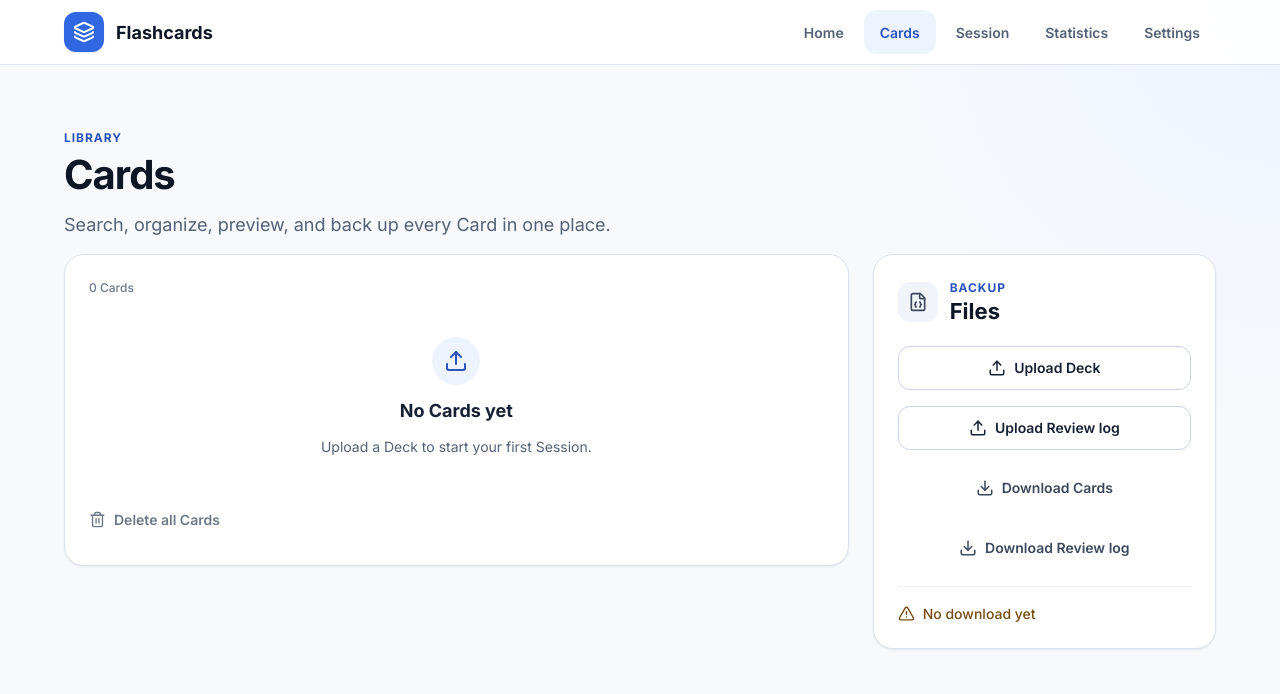
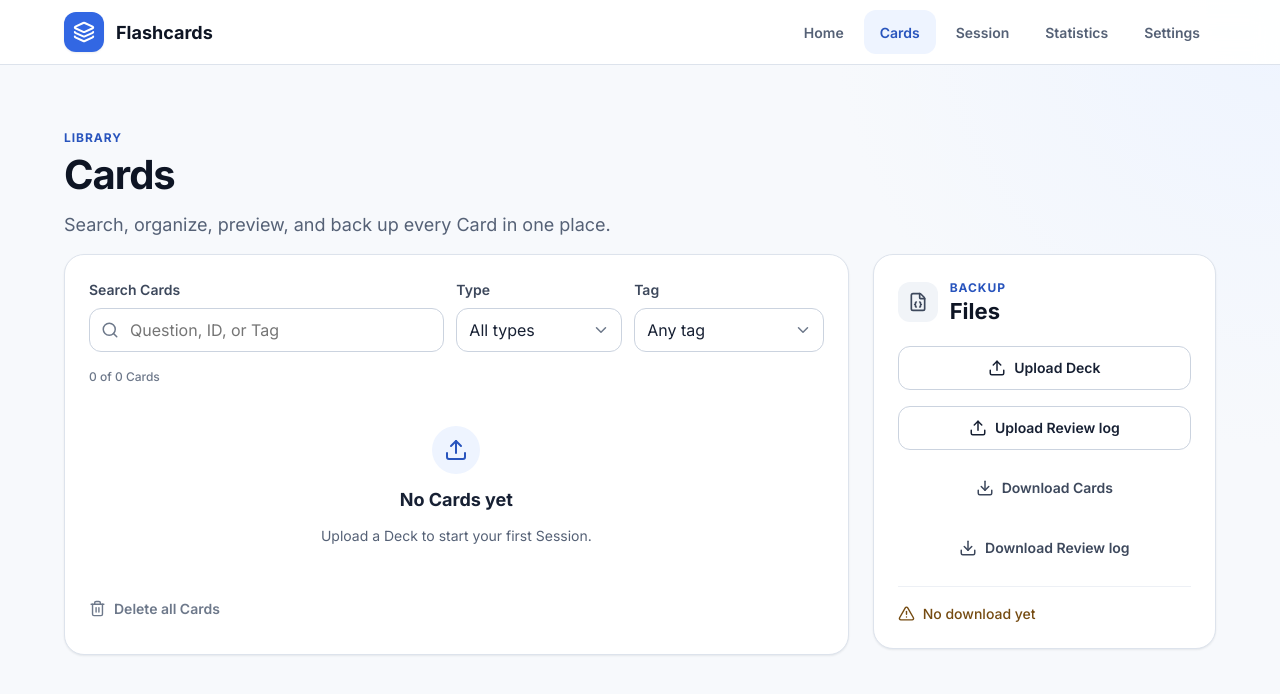
Before and after one commit to albert-schilling/flashcards, a React (Vite) app in the folder apps/web/: page / in a window 1280 px wide. Both pictures are taken after a click on the button "Cards". Shown: the top 694 px of the page. Built offline with nearby package versions, Linux system fonts and the light colour scheme.

Commit message:
behavioural: add search, Type and Tag filters, N of M count and no-match state to the Cards page (#51)
Co-Authored-By: Claude Sonnet 5.5 <noreply@anthropic.com>

```diff
--- a/apps/web/src/CardsPage.tsx
+++ b/apps/web/src/CardsPage.tsx
@@ -1,14 +1,35 @@
-import type { TCard } from "@flashcards/cards";
-import { Trash2 } from "lucide-react";
+import { ZCard, type TCard } from "@flashcards/cards";
+import { Search, Trash2 } from "lucide-react";
 import { useContext, useState, type ReactNode } from "react";
 import { Alert } from "./Alert";
 import { cardTitle } from "./CardView";
 import { EmptyState } from "./EmptyState";
-import { LanguageContext, useText } from "./language.context";
+import { LanguageContext, useText, type TLanguage } from "./language.context";
 import { Modal } from "./Modal";
 import { PageHeading } from "./PageHeading";
+import { Select } from "./Select";
+import { allTags } from "./session.helper";
 
-/** The Cards page: the Library heading, then a panel with the Card count, one row per Card (question or name in the current language, ID, type, all tags, Delete) and Delete all, which asks in a modal first and closes it before deleting. With no Cards the panel shows the empty state. `children` is the second column, beside the list on desktop; App passes the Files panel. App owns the Cards and does the deleting. */
+const cardTypes = ZCard.options.map((option) => option.shape.type.value);
+
+/** Whether the Card matches the search and filters: `query` (trimmed, any case) is in its title as shown in `language`, its ID or one of its tags; `type` and `tag` must match exactly, and "" means any. */
+function matches(
+  card: TCard,
+  query: string,
+  type: string,
+  tag: string,
+  language: TLanguage,
+): boolean {
+  const tags = [...card.tags.domain, ...card.tags.topic];
+  if (type !== "" && card.type !== type) return false;
+  if (tag !== "" && !tags.includes(tag)) return false;
+  const needle = query.trim().toLowerCase();
+  return [cardTitle(card, language), card.id, ...tags].some((value) =>
+    value.toLowerCase().includes(needle),
+  );
+}
+
+/** The Cards page: the Library heading, then a panel with a search and Type and Tag filters, the "N of M Cards" count, one row per Card (question or name in the current language, ID, type, all tags, Delete) and Delete all, which asks in a modal first and closes it before deleting. The filters reset when the Learner leaves the page. With no Cards the panel shows the empty state; with Cards but no match, a "No matching Cards" notice. Delete all counts and deletes every Card, shown or not. `children` is the second column, beside the list on desktop; App passes the Files panel. App owns the Cards and does the deleting. */
 export function CardsPage(props: {
   cards: TCard[];
   onDelete: (id: string) => void;
@@ -18,6 +39,13 @@ export function CardsPage(props: {
   const text = useText();
   const language = useContext(LanguageContext);
   const [confirmingDelete, setConfirmingDelete] = useState(false);
+  const [query, setQuery] = useState("");
+  const [type, setType] = useState("");
+  const [pickedTag, setPickedTag] = useState("");
+  const tags = allTags(props.cards);
+  // A tag that no Card has any more is dropped, so the list is not left empty by a filter the Learner can't see.
+  const tag = tags.includes(pickedTag) ? pickedTag : "";
+  const shown = props.cards.filter((card) => matches(card, query, type, tag, language));
 
   function deleteAll() {
     // Close first, so a failure shows in the page's error and not behind the modal.
@@ -32,14 +60,49 @@ export function CardsPage(props: {
       </div>
       <div className="cards-layout">
         <section className="panel library-panel">
+          <div className="library-toolbar">
+            <label className="field search-field">
+              {text.searchCards}
+              <span className="search-input">
+                <Search size={18} aria-hidden="true" />
+                <input
+                  className="control"
+                  type="search"
+                  value={query}
+                  placeholder={text.searchPlaceholder}
+                  onChange={(event) => setQuery(event.target.value)}
+                />
+              </span>
+            </label>
+            <label className="field">
+              {text.type}
+              <Select value={type} onChange={(event) => setType(event.target.value)}>
+                <option value="">{text.allTypes}</option>
+                {cardTypes.map((name) => (
+                  <option key={name}>{name}</option>
+                ))}
+              </Select>
+            </label>
+            <label className="field">
+              {text.tag}
+              <Select value={tag} onChange={(event) => setPickedTag(event.target.value)}>
+                <option value="">{text.anyTag}</option>
+                {tags.map((name) => (
+                  <option key={name}>{name}</option>
+                ))}
+              </Select>
+            </label>
+          </div>
           <div className="library-summary">
-            <span>{text.cardCount(props.cards.length)}</span>
+            <span>{text.cardCountOf(shown.length, props.cards.length)}</span>
           </div>
           {props.cards.length === 0 ? (
             <EmptyState />
+          ) : shown.length === 0 ? (
+            <EmptyState title={text.noMatchingCards} hint={text.tryAnotherFilter} />
           ) : (
             <ul className="library-list">
-              {props.cards.map((card) => (
+              {shown.map((card) => (
                 <li className="library-card-row" key={card.id}>
                   <div className="library-card-copy">
                     <strong>{cardTitle(card, language)}</strong>
--- a/apps/web/src/EmptyState.tsx
+++ b/apps/web/src/EmptyState.tsx
@@ -1,8 +1,8 @@
 import { Upload } from "lucide-react";
 import { useText } from "./language.context";
 
-/** The compact "No Cards yet" notice with its upload icon and hint, for inside a panel; the caller puts any actions below it. */
-export function EmptyState() {
+/** The compact empty-state notice with its upload icon, for inside a panel: `title` and `hint` default to "No Cards yet" and the upload hint; the caller puts any actions below it. */
+export function EmptyState(props: { title?: string; hint?: string }) {
   const text = useText();
 
   return (
@@ -10,8 +10,8 @@ export function EmptyState() {
       <span className="empty-icon">
         <Upload size={24} aria-hidden="true" />
       </span>
-      <h3>{text.noCardsYet}</h3>
-      <p>{text.uploadFirstDeck}</p>
+      <h3>{props.title ?? text.noCardsYet}</h3>
+      <p>{props.hint ?? text.uploadFirstDeck}</p>
     </div>
   );
 }
--- a/apps/web/src/components.css
+++ b/apps/web/src/components.css
@@ -610,6 +610,36 @@
   min-width: var(--space-0);
 }
 
+.library-toolbar {
+  display: grid;
+  gap: var(--space-3);
+  margin-bottom: var(--space-4);
+}
+
+.search-input {
+  position: relative;
+  display: flex;
+  align-items: center;
+}
+
+.search-input svg {
+  position: absolute;
+  left: var(--space-3);
+  color: var(--color-ink-500);
+}
+
+.search-input input {
+  padding-left: var(--space-10);
+}
+
+/* A media query can't use a variable: --breakpoint-desktop. It follows the base rule, so its columns win. The prototype's `minmax(14rem, …)`, `minmax(9rem, …)` and `minmax(10rem, …)` minimums are left out: raw sizes with no token. */
+@media (min-width: 48rem) {
+  .library-toolbar {
+    grid-template-columns: minmax(0, 1.5fr) minmax(0, 0.7fr) minmax(0, 0.8fr);
+    align-items: end;
+  }
+}
+
 .library-summary {
   display: flex;
   justify-content: space-between;
--- a/apps/web/src/ui.text.ts
+++ b/apps/web/src/ui.text.ts
@@ -22,6 +22,14 @@ const en = {
   cardCount: (count: number) => (count === 1 ? "1 Card" : `${count} Cards`),
   manageLibrary: "Manage library and backups",
   noCardsYet: "No Cards yet",
+  searchCards: "Search Cards",
+  searchPlaceholder: "Question, ID, or Tag",
+  type: "Type",
+  allTypes: "All types",
+  cardCountOf: (shown: number, total: number) =>
+    total === 1 ? `${shown} of 1 Card` : `${shown} of ${total} Cards`,
+  noMatchingCards: "No matching Cards",
+  tryAnotherFilter: "Try another search, type or tag.",
   uploadFirstDeck: "Upload a Deck to start your first Session.",
   createCard: "Create Card",
   startSession: "Start Session",
@@ -98,6 +106,14 @@ const de: TUiText = {
   cardCount: (count) => (count === 1 ? "1 Karte" : `${count} Karten`),
   manageLibrary: "Bibliothek und Sicherungen verwalten",
   noCardsYet: "Noch keine Karten",
+  searchCards: "Karten suchen",
+  searchPlaceholder: "Frage, ID oder Tag",
+  type: "Typ",
+  allTypes: "Alle Typen",
+  cardCountOf: (shown, total) =>
+    total === 1 ? `${shown} von 1 Karte` : `${shown} von ${total} Karten`,
+  noMatchingCards: "Keine passenden Karten",
+  tryAnotherFilter: "Versuch es mit einer anderen Suche, einem anderen Typ oder Tag.",
   uploadFirstDeck: "Lade ein Deck hoch, um deine erste Sitzung zu starten.",
   createCard: "Karte erstellen",
   startSession: "Sitzung starten",
```
Also changed, not shown: apps/web/screenshot.script.ts (+25 -2 lines).
